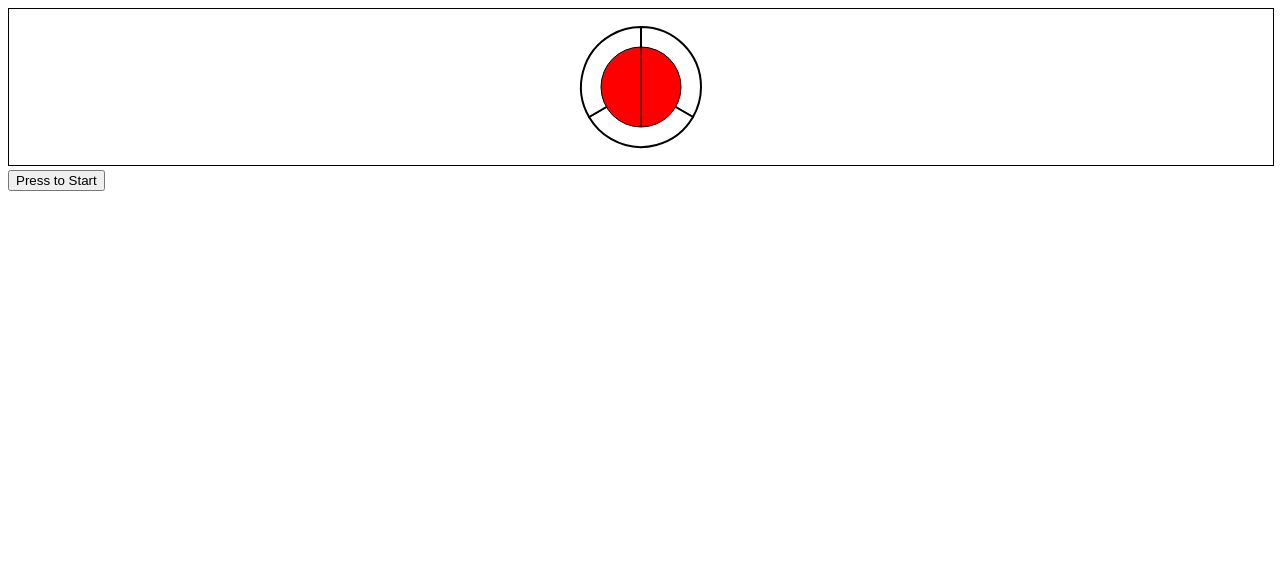
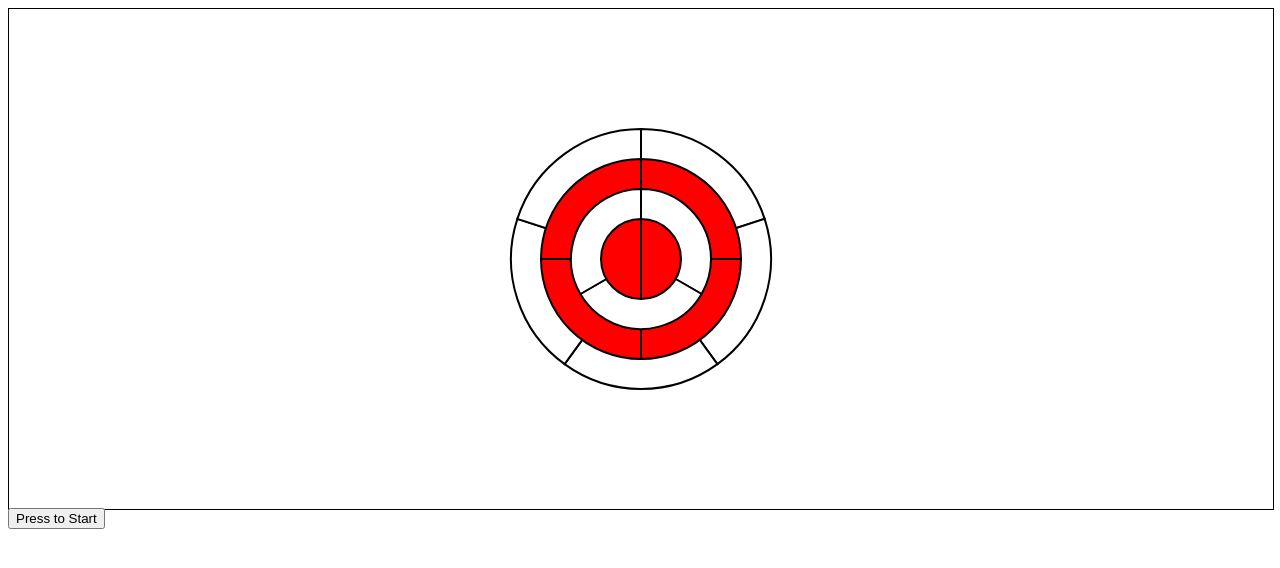
Before and after one commit to AlvaroMaceda/kagan-tools, a website built with webpack: page src/index.html in a window 1280 px wide. Built offline with nearby package versions, Linux system fonts and the light colour scheme.

Commit message:
Refactoring and adding circles

```diff
--- a/src/index.js
+++ b/src/index.js
@@ -6,12 +6,31 @@ import styles from './styles.css';
 import {fromEvent} from "rxjs";
 
 
+const FULL_CIRCLE = 2*Math.PI;
+
+class DrawStyle {
+    constructor({lineColor, lineWidth, fillColor}) {
+        this.lineColor = lineColor;
+        this.lineWidth = lineWidth;
+        this.fillColor = fillColor;
+    }
+}
+
 const startButton = document.querySelector('#start');
 let start$ = fromEvent(startButton,'click');
 
-
 let spinnerCanvasElement = document.getElementById("spinner-canvas");
 let spinnerCanvas = spinnerCanvasElement.getContext("2d");
+
+
+// function resizeCanvas() {
+//     inMemCanvas.width = canvasRef.width;
+//     inMemCanvas.height = canvasRef.height;
+//     inMemCtx.drawImage(canvasRef, 0, 0);
+//     canvasRef.width = 1000;
+//     ctx.drawImage(inMemCanvas, 0, 0);
+// }
+
 
 function adjustCanvasToContainer(canvasElement, ctx) {
     let container = canvasElement.parentElement;
@@ -26,6 +45,7 @@ function adjustCanvasToContainer(canvasElement, ctx) {
     ctx.width = width;
     ctx.height = height;
 }
+
 function setOriginInCanvasCenter(ctx) {
     ctx.translate(ctx.width/2,ctx.height/2); // now 0,0 is the center of the canvas.
 }
@@ -34,22 +54,24 @@ adjustCanvasToContainer(spinnerCanvasElement,spinnerCanvas);
 setOriginInCanvasCenter(spinnerCanvas);
 
 
-function angle(angle) {
-    return angle - ((1/2) * Math.PI);;
+function translateAngleToOriginOnTop(angle) {
+    return angle - ((1/2) * Math.PI);
 }
 
-function pie(ctx,{x = 0, y= 0, radius, start = 0, end = 2* Math.PI, lineColor, linewidth= 1, fillColor}) {
-    console.log(`x:${x} radius=${radius} stroke=${lineColor}`);
+
+function setDrawStyle(ctx, drawStyle) {
+    if(drawStyle.lineColor !== undefined) ctx.strokeStyle = drawStyle.lineColor;
+    if(drawStyle.fillColor !== undefined) ctx.fillStyle = drawStyle.fillColor;
+    if(drawStyle.lineWidth !== undefined) ctx.lineWidth = drawStyle.lineWidth;
+}
+
+function pie(ctx,{x = 0, y= 0, radius, start = 0, end = 2* Math.PI}) {
 
     ctx.save();
 
-    if(lineColor!==undefined) ctx.strokeStyle = lineColor;
-    if(fillColor!==undefined) ctx.fillStyle = fillColor;
-    ctx.lineWidth = linewidth;
-
     ctx.beginPath();
     ctx.moveTo(x, y);
-    ctx.arc(x,y,radius,angle(start),angle(end));
+    ctx.arc(x,y,radius,translateAngleToOriginOnTop(start),translateAngleToOriginOnTop(end));
     ctx.lineTo(x, y);
 
     ctx.fill();
@@ -57,29 +79,39 @@ function pie(ctx,{x = 0, y= 0, radius, start = 0, end = 2* Math.PI, lineColor, l
 
     ctx.restore();
 }
-const FULL_CIRCLE = 2*Math.PI;
 
-class DrawingProperties {
-    constructor({lineColor, lineWidth, fillColor}) {
-
-    }
-}
 
 function dividedCircle(ctx, {x = 0, y = 0, radius, numParts = 2}) {
 
+    let startAngle = 0;
+    let increment = FULL_CIRCLE / numParts;
+    let endAngle;
+
     for(let i=0; i<numParts; i++) {
-        pie(ctx,{})
+        endAngle = startAngle + increment;
+        pie(ctx,{x,y,radius,start: startAngle, end: endAngle});
+        startAngle = endAngle;
     }
 
 }
-// dividedCircle(spinnerCanvas);
 
-pie(spinnerCanvas,{x:0,y:0,start:0,end:FULL_CIRCLE/3,radius:60,fillColor:'white',lineColor:'black',linewidth:2});
-pie(spinnerCanvas,{x:0,y:0,start:FULL_CIRCLE/3,end:2*FULL_CIRCLE/3,radius:60,fillColor:'white',lineColor:'black',linewidth:2});
-pie(spinnerCanvas,{x:0,y:0,start:2*FULL_CIRCLE/3,end:FULL_CIRCLE,radius:60,fillColor:'white',lineColor:'black',linewidth:2});
+let styleOdd = new DrawStyle({fillColor:'red',lineColor:'black',lineWidth:2});
+let styleEven = new DrawStyle({fillColor:'white',lineColor:'black',lineWidth:2});
 
-pie(spinnerCanvas,{x:0,y:0,start:0,end:FULL_CIRCLE/2,radius:40,fillColor:'red',lineColor:'black'});
-pie(spinnerCanvas,{x:0,y:0,start:FULL_CIRCLE/2,end:FULL_CIRCLE,radius:40,fillColor:'red',lineColor:'black'});
+setDrawStyle(spinnerCanvas,styleEven);
+dividedCircle(spinnerCanvas,{x:0, y:0, radius:130, numParts:5});
+
+setDrawStyle(spinnerCanvas,styleOdd);
+dividedCircle(spinnerCanvas,{x:0, y:0, radius:100, numParts:4});
+
+setDrawStyle(spinnerCanvas,styleEven);
+dividedCircle(spinnerCanvas,{x:0, y:0, radius:70, numParts:3});
+
+setDrawStyle(spinnerCanvas,styleOdd);
+dividedCircle(spinnerCanvas,{x:0, y:0, radius:40, numParts:2});
+
+
+
 
 
 //709
@@ -103,13 +135,11 @@ start$.subscribe((event)=> {
     foo(spinnerCanvas);
 });
 
-/*
 window.addEventListener('resize',function(){
     console.log('hola');
-    var width  = calculateDesiredWidth();  // your code here
-    var height = calculateDesiredHeight(); // your code here
-    front.canvas.width  = width;
-    front.canvas.height = height;
-    front.translate(width/2,height/2); // now 0,0 is the center of the canvas.
+
+    let cvSave = spinnerCanvas.getImageData(0,0,spinnerCanvasElement.width, spinnerCanvasElement.height);
+    console.log(cvSave);
+    adjustCanvasToContainer(spinnerCanvasElement,spinnerCanvas);
+    spinnerCanvas.drawImage(cvSave,0,0);
 },false);
-*/
--- a/src/styles.css
+++ b/src/styles.css
@@ -1,6 +1,11 @@
 body {
     padding: 0;
 }
+
+#spinner-container {
+    height: 500px;
+}
+
 canvas {
     /*position: absolute;*/
     border: 1px solid black;
```
